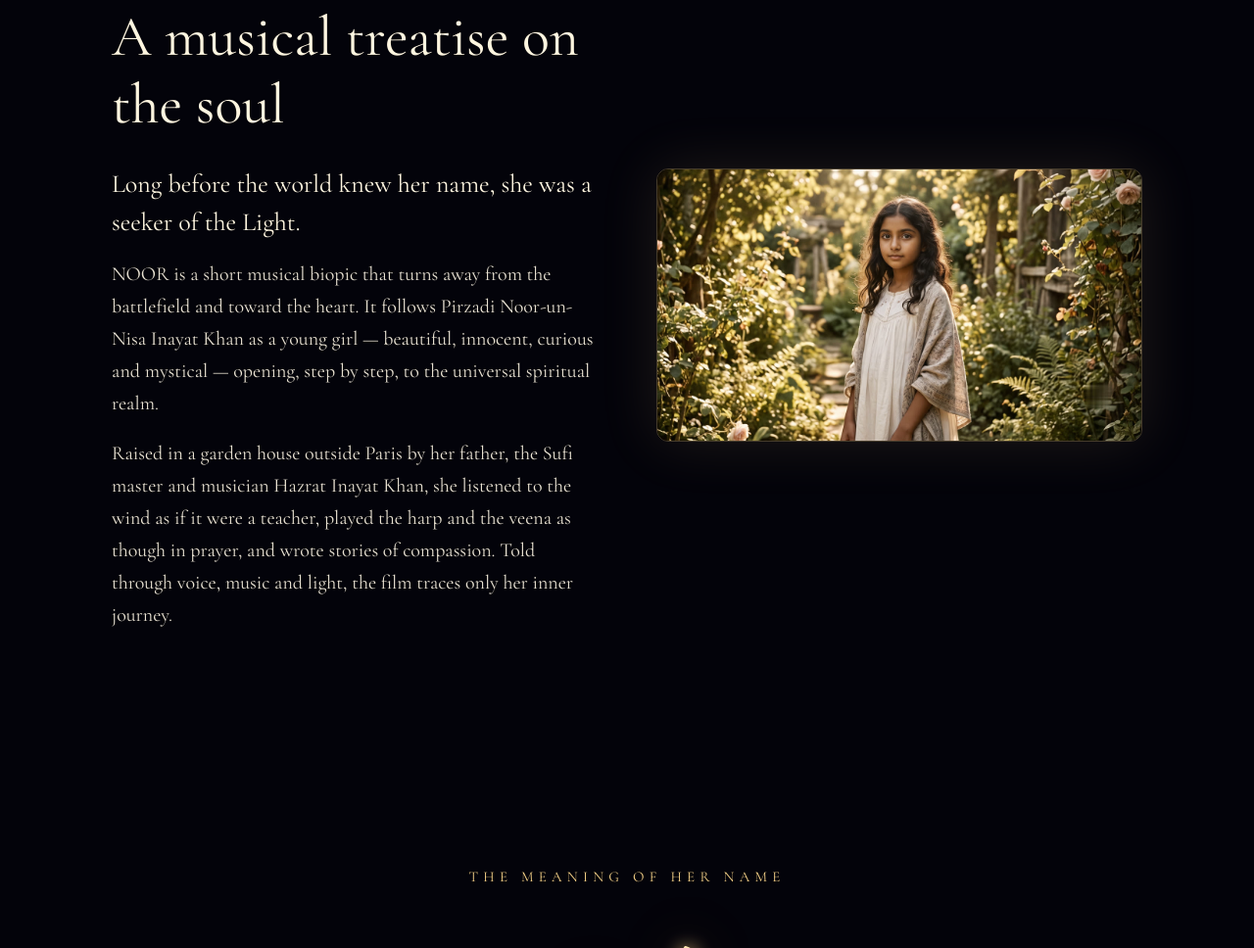
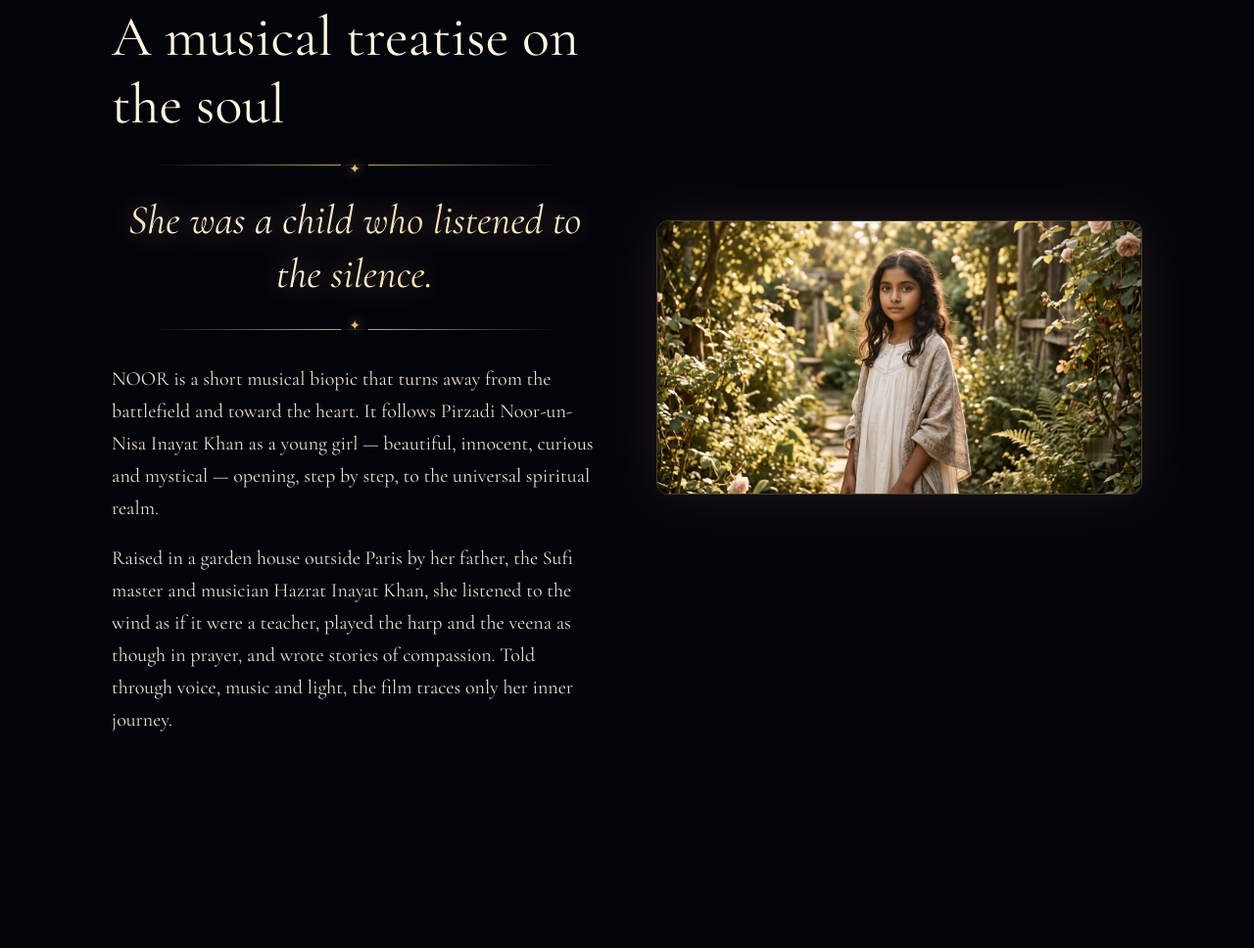
Before and after one commit to soulofkabir/noor-a-musical-journey-into-the-light, a plain HTML site: page index.html in a window 1280 px wide. Shown: the part 1969-2937 px from the top of the page at 98% size. Drawn offline with nearby package versions, Linux system fonts and the light colour scheme; no server answers.

Commit message:
Feature quote: She was a child who listened to the silence

```diff
--- a/index.html
+++ b/index.html
@@ -78,6 +78,20 @@ h2{font-weight:400;font-size:clamp(36px,5vw,58px);text-align:center;line-height:
 .portrait{border-radius:12px;overflow:hidden;border:1px solid var(--line);box-shadow:0 0 60px rgba(243,207,134,.12)}
 .portrait img{width:100%;display:block}
 
+
+/* EPIGRAPH */
+.epigraph{position:relative;margin:6px 0 34px;padding:30px 10px 26px;text-align:center}
+.epigraph::before,.epigraph::after{content:"";position:absolute;left:8%;right:8%;height:1px;
+  background:linear-gradient(90deg,transparent,rgba(243,207,134,.85),transparent)}
+.epigraph::before{top:0}.epigraph::after{bottom:0}
+.epigraph p{margin:0;font-style:italic;font-weight:400;font-size:clamp(30px,3.6vw,42px);line-height:1.3;
+  background:linear-gradient(100deg,#e9c47a 0%,#fff6e0 35%,#ffe2a8 50%,#fff6e0 65%,#e9c47a 100%);background-size:250% 100%;
+  -webkit-background-clip:text;background-clip:text;color:transparent;
+  filter:drop-shadow(0 0 14px rgba(255,205,120,.45));animation:shimmer 7s ease-in-out infinite}
+@keyframes shimmer{0%,100%{background-position:100% 0}50%{background-position:0 0}}
+.epigraph .orn{display:block;color:var(--gold);font-size:14px;letter-spacing:0;opacity:.9;text-shadow:0 0 12px rgba(255,210,130,.9);margin:-37px auto 14px;width:28px;background:var(--night);position:relative;z-index:1}
+.epigraph .orn:last-child{margin:14px auto -33px}
+
 /* NAME */
 .name{text-align:center}
 .name .ar{font-size:clamp(90px,14vw,170px);color:var(--gold-soft);line-height:1.2}
@@ -156,7 +170,11 @@ footer .ar{font-size:34px;color:var(--gold);display:block;margin-bottom:8px}
     <div>
       <p class="kicker" style="text-align:left">The Film</p>
       <h2 style="text-align:left;margin-bottom:26px">A musical treatise on the soul</h2>
-      <p class="lead">Long before the world knew her name, she was a seeker of the Light.</p>
+      <blockquote class="epigraph">
+        <span class="orn" aria-hidden="true">✦</span>
+        <p>She was a child who listened to the silence.</p>
+        <span class="orn" aria-hidden="true">✦</span>
+      </blockquote>
       <p>NOOR is a short musical biopic that turns away from the battlefield and toward the heart. It follows Pirzadi Noor-un-Nisa Inayat Khan as a young girl — beautiful, innocent, curious and mystical — opening, step by step, to the universal spiritual realm.</p>
       <p>Raised in a garden house outside Paris by her father, the Sufi master and musician Hazrat Inayat Khan, she listened to the wind as if it were a teacher, played the harp and the veena as though in prayer, and wrote stories of compassion. Told through voice, music and light, the film traces only her inner journey.</p>
     </div>
```
